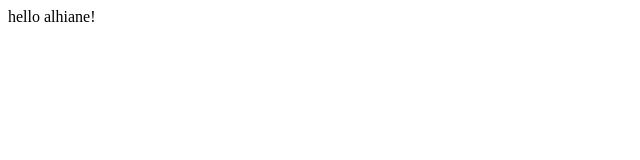
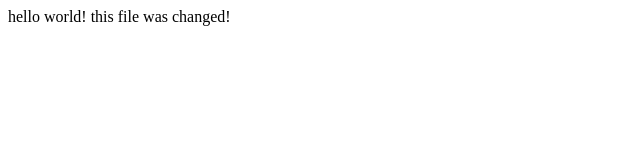
Before and after one commit to alhiane-hero/git-github-lesson, a plain HTML site: page index.html in a window 1280 px wide. Shown: the whole page, without its empty margins (0-640 px from the left). Drawn offline with Linux system fonts and the light colour scheme.

Commit message:
alhiane to world

```diff
--- a/index.html
+++ b/index.html
@@ -7,6 +7,7 @@
     <title>git ~ github</title>
 </head>
 <body>
-    hello alhiane!
+    hello world!
+    this file was changed!
 </body>
 </html>
```
